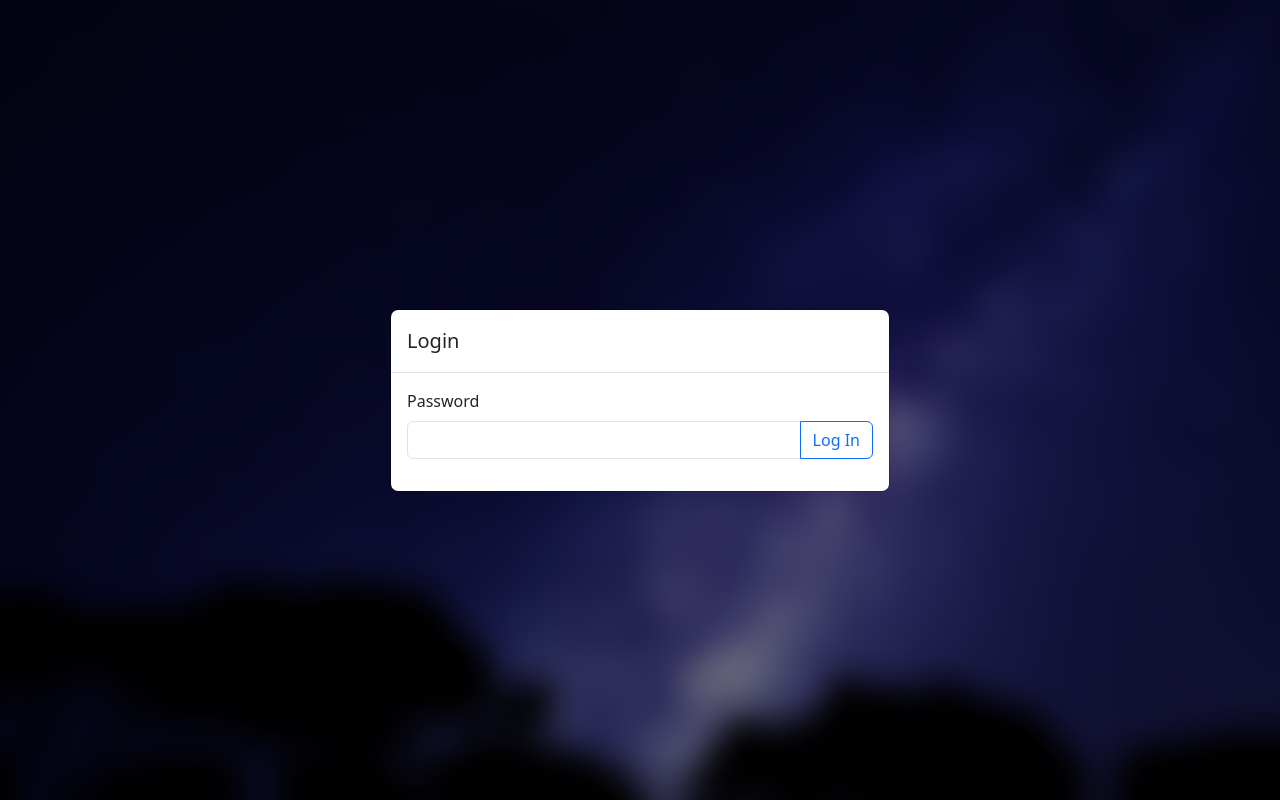
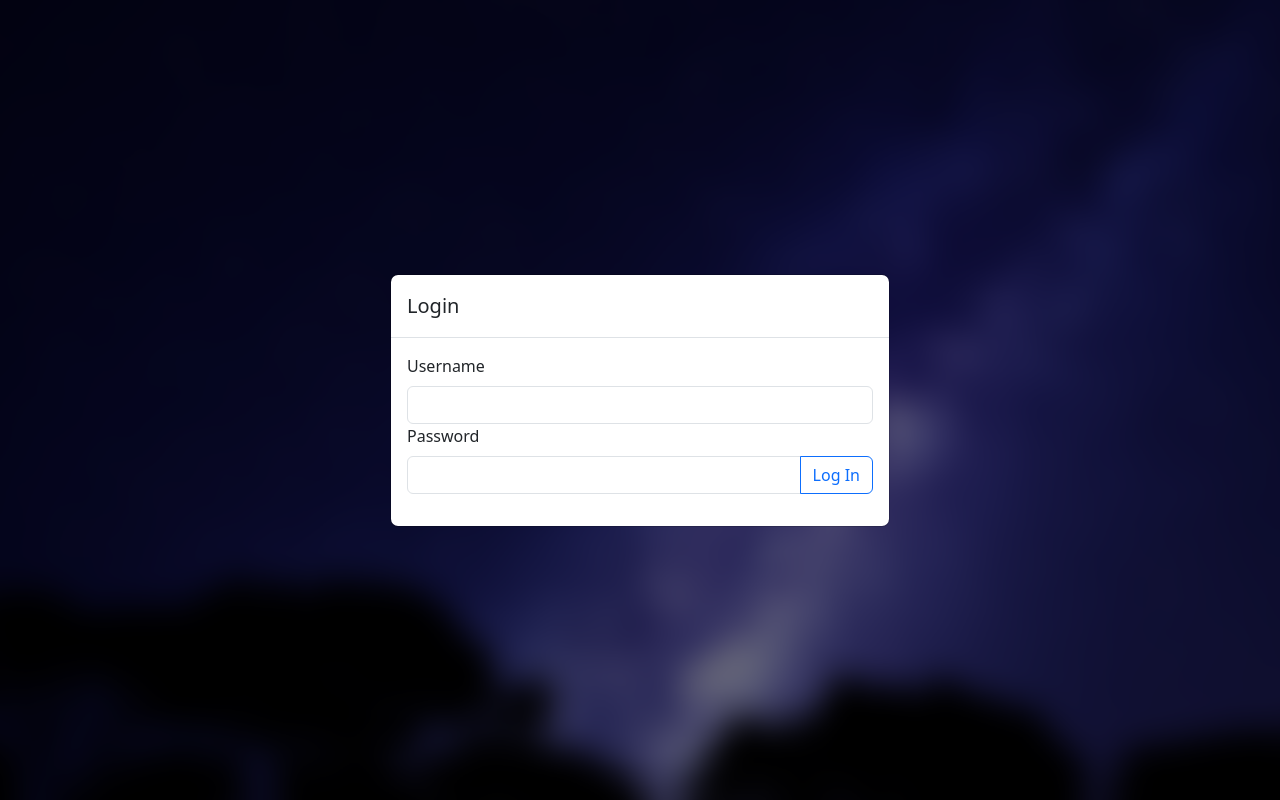
Before and after one commit to R0b1ns/brogit-mediapi, a Flask app: page / in a window 1280 px wide. Run offline with Flask 3, Linux system fonts and the light colour scheme; parts of the project's set-up code (start-up, migrations or seed data) failed here and were passed over; some libraries are stand-ins or nearby versions.

Commit message:
Added username; Not finished feature

```diff
--- a/webapp/app/__init__.py
+++ b/webapp/app/__init__.py
@@ -38,9 +38,10 @@ limiter = Limiter(
     app=app
 )
 
-app.secret_key = 'your_secret_key'  # Ersetze 'your_secret_key' durch einen sicheren Wert
+# TODO: Replace key with something from config
+app.secret_key = 'your_secret_key'
 
-# Flask-Login einrichten
+# Flask-Login
 login_manager = LoginManager()
 login_manager.init_app(app)
 login_manager.login_view = 'login'
@@ -54,6 +55,7 @@ register_modules()
 
 # Benutzerklasse für einen einzelnen Benutzer
 class User(UserMixin):
+    # TODO: Take real username, nothing hardcoded
     id = "1"  # Feste Benutzer-ID
 
 
--- a/webapp/app/templates/login.html
+++ b/webapp/app/templates/login.html
@@ -37,6 +37,9 @@
                         {{ form.csrf_token }}
                         <input type="hidden" name="next" value="{{ request.args.get('next', '') }}"/>
 
+                        {{ form.username.label(class="form-label") }}
+                        {{ form.username(class="form-control") }}
+
                         {{ form.password.label(class="form-label") }}
                         <div class="input-group mb-3">
                             {{ form.password(class="form-control") }}
```
